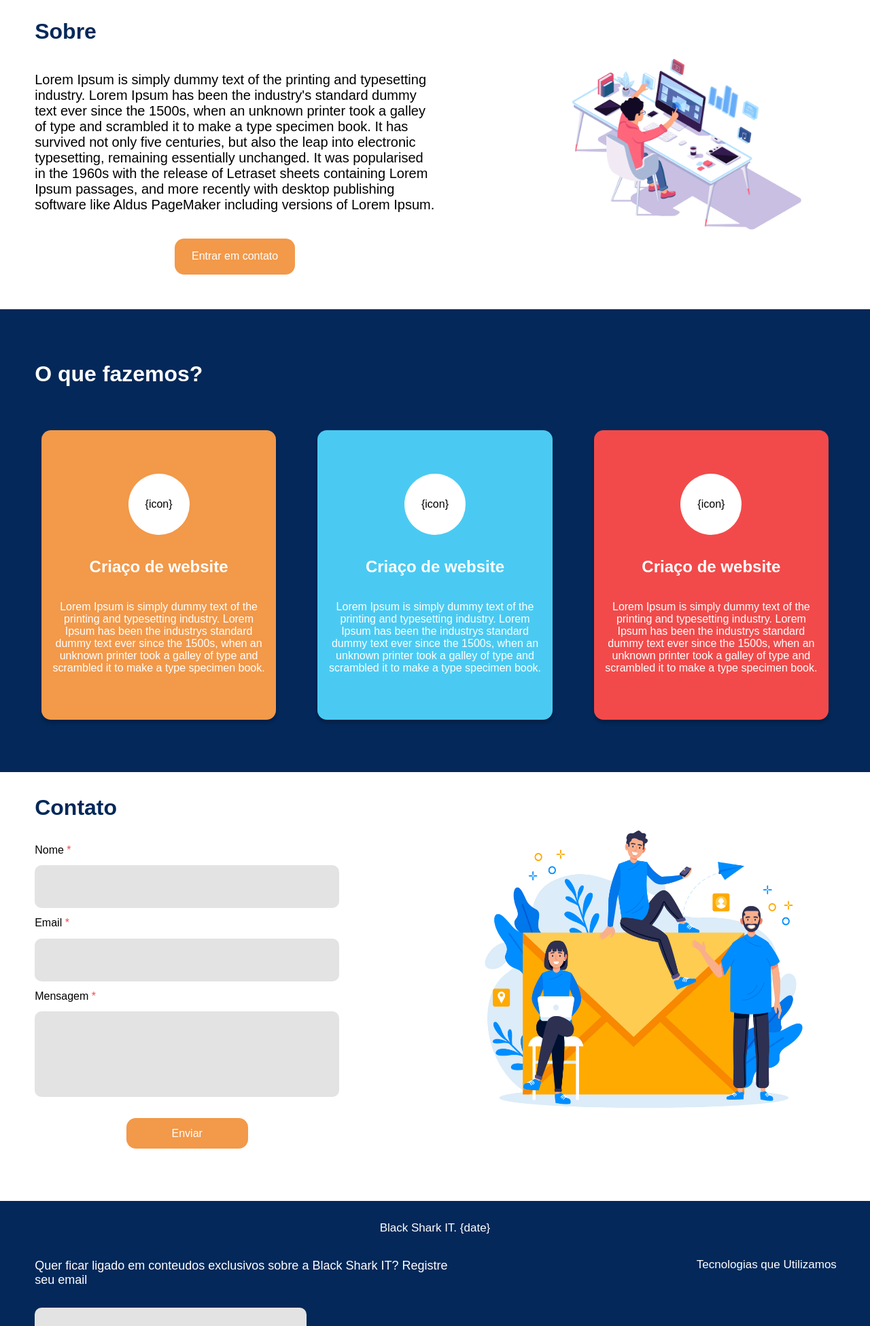
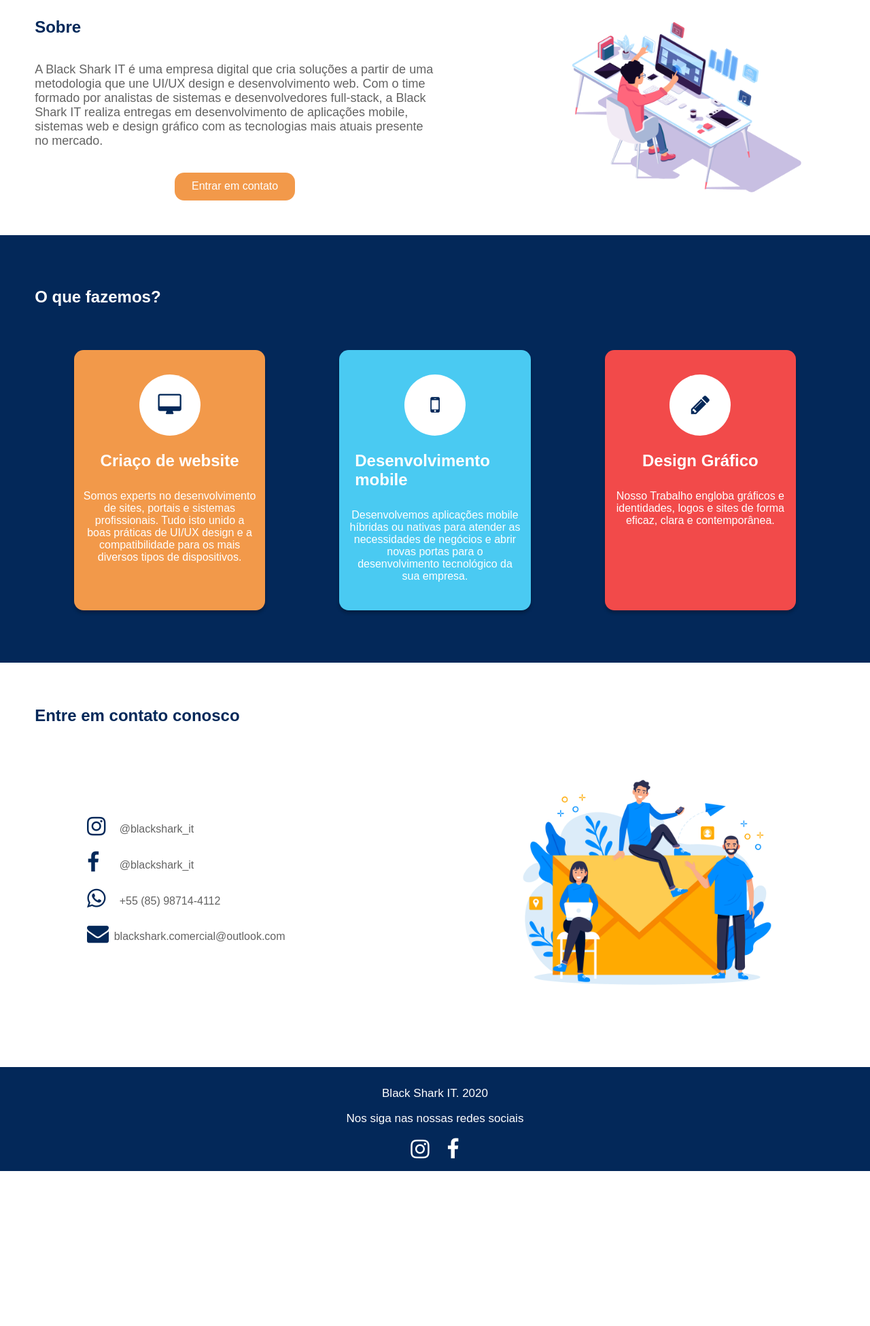
Before and after one commit to blacksharkit/blacksharkit.github.io, a plain HTML site: page index.html in a window 1280 px wide. Shown: the part 849-2800 px from the top of the page at 68% size. After the commit the page ends 2572 px from the top, so only its background shows below. Drawn offline with Linux system fonts and the light colour scheme.

Commit message:
Corrigido layout e migração completa do react para html

```diff
--- a/css/style.css
+++ b/css/style.css
@@ -110,6 +110,9 @@ body, html, #root {
 .home .content-top .content .buttons button:hover {
     opacity: 0.8;
 }
+
+
+/* about */
 .home .about-company-content {
     display: flex;
     width: 100%;
@@ -121,16 +124,17 @@ body, html, #root {
     flex-direction: column;
     padding: 3% 4%;
 }
-.home .about-company-content .content-infos h1 {
+.home .about-company-content .content-infos h2 {
     color: #032859;
 }
 .home .about-company-content .content-infos p {
-    font-size: 20px;
+    font-size: 18px;
+    color: #636363;
 }
 .home .about-company-content .content-infos button {
     margin: 0 auto;
     margin-top: 3%;
-    padding: 3% 0;
+    padding: 2% 0;
     width: 30%;
     font-size: 16px;
     border: none;
@@ -154,6 +158,9 @@ body, html, #root {
     width: 80%;
     margin-top: 3%;
 }
+
+
+/* services */
 .home .content-what-we-do {
     display: flex;
     flex-direction: column;
@@ -162,7 +169,7 @@ body, html, #root {
     padding: 1% 0;
     padding-bottom: 6%;
 }
-.home .content-what-we-do h1 {
+.home .content-what-we-do h2 {
     margin: 5% 4%;
     color: #fff;
 }
@@ -170,171 +177,12 @@ body, html, #root {
     display: flex;
     justify-content: space-evenly;
 }
-.home .content-contact-send {
-    display: flex;
-    width: 100%;
-    padding: 1% 0;
-    padding-bottom: 6%;
-}
-.home .content-contact-send .container-form {
-    width: 50%;
-    display: flex;
-    margin-left: 4%;
-    flex-direction: column;
-}
-.home .content-contact-send .container-form h1 {
-    color: #032859;
-}
-.home .content-contact-send .container-form form {
-    display: flex;
-    flex-direction: column;
-    width: 70%;
-}
-.home .content-contact-send .container-form form label {
-    margin-top: 3%;
-}
-.home .content-contact-send .container-form form label span {
-    color: #f24a4a;
-}
-.home .content-contact-send .container-form form input {
-    font-size: 16px;
-    margin-top: 3%;
-    border: none;
-    background: #e3e3e3;
-    border-radius: 10px;
-    padding: 5% 3%;
-    transition: 0.25s;
-}
-.home .content-contact-send .container-form form input:focus {
-    border: none;
-    border-left: 1px solid #f2994a;
-}
-.home .content-contact-send .container-form form textarea {
-    resize: none;
-    font-size: 16px;
-    margin-top: 3%;
-    border: none;
-    background: #e3e3e3;
-    border-radius: 10px;
-    padding: 10% 3%;
-}
-.home .content-contact-send .container-form form textarea:focus {
-    border: none;
-    border-left: 1px solid #f2994a;
-}
-.home .content-contact-send .container-form form button {
-    margin: 0 auto;
-    margin-top: 7%;
-    padding: 3% 0;
-    width: 40%;
-    font-size: 16px;
-    border: none;
-    border-radius: 14px;
-    cursor: pointer;
-    background-color: #f2994a;
-    color: white;
-    transition: 0.25s;
-}
-.home .content-contact-send .container-form form button:hover {
-    background: #c35a04 d7;
-    opacity: 0.8;
-}
-.home .content-contact-send .container-image {
-    display: flex;
-    justify-content: center;
-    align-items: center;
-    width: 40%;
-}
-.home footer {
-    width: 100%;
-    background: #032859;
-    padding: 1% 0;
-}
-.home footer .name-company {
-    text-align: center;
-    color: #fff;
-    font-size: 17px;
-}
-.home footer .container-email-and-techs {
-    display: flex;
-    margin-left: 4%;
-}
-.home footer .container-email-and-techs .content-email-news {
-    display: flex;
-    flex-direction: column;
-    width: 50%;
-}
-.home footer .container-email-and-techs .content-email-news p {
-    font-size: 18px;
-    color: #fff;
-}
-.home footer .container-email-and-techs .content-email-news form {
-    display: flex;
-    flex-direction: column;
-    width: 65%;
-}
-.home footer .container-email-and-techs .content-email-news form input {
-    font-size: 16px;
-    margin-top: 3%;
-    border: none;
-    background: #e3e3e3;
-    border-radius: 10px;
-    padding: 4% 3%;
-    transition: 0.25s;
-}
-.home footer .container-email-and-techs .content-email-news form input:focus {
-    border: none;
-    border-left: 1px solid #f2994a;
-}
-.home footer .container-email-and-techs .content-email-news form button {
-    margin-top: 7%;
-    padding: 3% 0;
-    width: 40%;
-    font-size: 16px;
-    border: none;
-    border-radius: 14px;
-    cursor: pointer;
-    background-color: #f28705;
-    color: white;
-    transition: 0.25s;
-}
-.home footer .container-email-and-techs .content-email-news form button:hover {
-    background-color: #f28705;
-    opacity: 0.8;
-}
-.home footer .container-email-and-techs .technologies-that-we-use {
-    display: flex;
-    flex-direction: column;
-    margin-left: auto;
-    margin-right: 4%;
-}
-.home footer .container-email-and-techs .technologies-that-we-use p {
-    color: #fff;
-    font-size: 17px;
-}
-.home footer .container-email-and-techs .technologies-that-we-use .content-icons {
-    display: flex;
-}
-.home footer .container-email-and-techs .technologies-that-we-use .content-icons .icon-techs {
-    margin-left: 1%;
-}
-.home footer .social-network {
-    display: flex;
-    justify-content: center;
-    align-items: center;
-}
-.home footer .social-network .link-network {
-    cursor: pointer;
-    margin-left: 1%;
-    margin-right: 1%;
-}
-
 .container-service {
     display: flex;
     flex-direction: column;
     align-items: center;
-    width: 25%;
-    padding: 4% 1%;
+    width: 20%;
+    padding: 2% 1%;
     box-shadow: 0px 4px 4px rgba(0, 0, 0, 0.25);
     border-radius: 14px;
 }
@@ -356,3 +204,87 @@ body, html, #root {
     text-align: center;
     color: #fff;
 }
+.container-service i {
+    font-size: 2rem;
+    color: #032859;
+}
+
+
+
+/* contact */
+.contact-info {
+    margin-left: 10%;
+    display: flex;
+    flex-direction: column;
+    width: 20%;
+}
+.contact-info .item {
+    margin-top: 5%;
+    display: flex;
+    align-items: center;
+}
+.contact-info i {
+    font-size: 2rem;
+    margin-right: 3%;
+    width: 40px;
+    height: 40px;
+    color: #032859;
+}
+.contact-info a {
+    color: #636363;
+    text-decoration: none;
+}
+.home .content-contact-send {
+    display: flex;
+    flex-direction: column;
+    width: 100%;
+}
+.home .content-contact-send h2 {
+    margin: 5% 4% 1%;
+    color: #032859;
+}
+.home .content-contact-send .content {
+    display: flex;
+    width: 100%;
+    padding: 1% 0;
+    padding-bottom: 6%;
+    align-items: center;
+}
+.home .content-contact-send .container-image {
+    display: flex;
+    justify-content: center;
+    align-items: center;
+    width: 400px;
+    height: 400px;
+    margin-left: auto;
+    margin-right: 10%;
+}
+
+
+/* footer */
+.home footer {
+    width: 100%;
+    background: #032859;
+    padding: 1% 0;
+}
+.home footer .name-company {
+    text-align: center;
+    color: #fff;
+    font-size: 17px;
+}
+.home footer .social-network {
+    display: flex;
+    justify-content: center;
+    align-items: center;
+}
+.home footer .social-network .link-network {
+    cursor: pointer;
+    margin-left: 1%;
+    margin-right: 1%;
+    font-size: 2rem;
+    color: white;
+    transition: 0.25s;
+}
+.home footer .social-network .link-network:hover {
+    color: #f2994a;
+}
--- a/index.html
+++ b/index.html
@@ -6,9 +6,10 @@
   <title>Document</title>
 
   <link rel="stylesheet" href="css/style.css">
+  <link rel="stylesheet" href="https://cdnjs.cloudflare.com/ajax/libs/font-awesome/4.7.0/css/font-awesome.min.css">
 </head>
 <body>
-  <div class='menu'>
+  <div class='menu' id='menu'>
 
     <img src='images/logo-white.png' class='logo' />
 
@@ -35,11 +36,11 @@
       </div>
     </div>
 
-    <div class='about-company-content'>
+    <div class='about-company-content' id='sobre'>
       <div class='content-infos'>
-        <h1>Sobre</h1>
+        <h2>Sobre</h2>
         <p>
-          Lorem Ipsum is simply dummy text of the printing and typesetting industry. Lorem Ipsum has been the industry's standard dummy text ever since the 1500s, when an unknown printer took a galley of type and scrambled it to make a type specimen book. It has survived not only five centuries, but also the leap into electronic typesetting, remaining essentially unchanged. It was popularised in the 1960s with the release of Letraset sheets containing Lorem Ipsum passages, and more recently with desktop publishing software like Aldus PageMaker including versions of Lorem Ipsum.
+          A Black Shark IT é uma empresa digital que cria soluções a partir de uma metodologia que une UI/UX design e desenvolvimento web. Com o time formado por analistas de sistemas e desenvolvedores full-stack, a Black Shark IT realiza entregas em desenvolvimento de aplicações mobile, sistemas web e design gráfico com as tecnologias mais atuais presente no mercado.
         </p>
         <button>Entrar em contato</button>
       </div>
@@ -48,79 +49,54 @@
       </div>
     </div>
 
-    <div class='content-what-we-do'>
-      <h1>O que fazemos?</h1>
+    <div class='content-what-we-do' id='servicos'>
+      <h2>O que fazemos?</h2>
 
       <div class='content-info-service'>
         <div class='container-service' style='background-color: #F2994A;'>
-          <div class='img-tech'>{icon}</div>
+          <div class='img-tech'><i class="fa fa-desktop"></i></div>
           <h2>Criaço de website</h2>
-          <p>Lorem Ipsum is simply dummy text of the printing and typesetting industry. Lorem Ipsum has been the industrys standard dummy text ever since the 1500s, when an unknown printer took a galley of type and scrambled it to make a type specimen book.</p>
+          <p>Somos experts no desenvolvimento de sites, portais e sistemas profissionais. Tudo isto unido a boas práticas de UI/UX design e a compatibilidade para os mais diversos tipos de dispositivos.</p>
         </div>
         <div class='container-service' style='background-color: #4ACAF2;'>
-          <div class='img-tech'>{icon}</div>
-          <h2>Criaço de website</h2>
-          <p>Lorem Ipsum is simply dummy text of the printing and typesetting industry. Lorem Ipsum has been the industrys standard dummy text ever since the 1500s, when an unknown printer took a galley of type and scrambled it to make a type specimen book.</p>
+          <div class='img-tech'><i class="fa fa-mobile"></i></div>
+          <h2>Desenvolvimento mobile</h2>
+          <p>Desenvolvemos aplicações mobile híbridas ou nativas para atender as necessidades de negócios e abrir novas portas para o desenvolvimento tecnológico da sua empresa.</p>
         </div>
         <div class='container-service' style='background-color: #F24A4A;'>
-          <div class='img-tech'>{icon}</div>
-          <h2>Criaço de website</h2>
-          <p>Lorem Ipsum is simply dummy text of the printing and typesetting industry. Lorem Ipsum has been the industrys standard dummy text ever since the 1500s, when an unknown printer took a galley of type and scrambled it to make a type specimen book.</p>
+          <div class='img-tech'><i class="fa fa-pencil"></i></div>
+          <h2>Design Gráfico</h2>
+          <p>Nosso Trabalho engloba gráficos e identidades, logos e sites de forma eficaz, clara e contemporânea.</p>
         </div>
       </div>
     </div>
 
-    <div class='content-contact-send'>
-      <div class='container-form'>
-        <h1>Contato</h1>
+    <div class='content-contact-send' id='contato'>
+      <h2>Entre em contato conosco</h2>
 
-        <form>
-          <label htmlFor='name'>Nome <span>*</span></label>
-          <input type='text' id='name' />
+      <div class='content'>
+        <div class='contact-info'>
+          <div class='item'><i class='fa fa-instagram'></i> <a href='https://www.instagram.com/blackshark_it/'>@blackshark_it</a></div>
+          <div class='item'><i class='fa fa-facebook'></i> <a href='https://www.instagram.com/blackshark_it/'>@blackshark_it</a></div>
+          <div class='item'><i class='fa fa-whatsapp'></i> <a href='https://bit.ly/3kim6M6'>+55 (85) 98714-4112</a></div>
+          <div class='item'><i class='fa fa-envelope'></i> <a href='mailto:blackshark.comercial@outlook.com'>blackshark.comercial@outlook.com</a></div>
+        </div>
 
-          <label htmlFor='email'>Email <span>*</span></label>
-          <input type='text' id='email' />
-
-          <label htmlFor='message'>Mensagem <span>*</span></label>
-          <textarea id='message'></textarea>
-
-          <button>Enviar</button>
-        </form>
+        <img src='images/contact-image.png' class='container-image' alt='contact Image' />
       </div>
-
-      <img src='images/contact-image.png' class='container-image' alt='contact Image' />
-
     </div>
 
     <footer>
-      <p class='name-company'>Black Shark IT. <span>{date}</span></p>
-
-      <div class='container-email-and-techs'>
-        <div class='content-email-news'>
-          <p>Quer ficar ligado em conteudos exclusivos sobre a Black Shark IT? Registre seu email</p>
-          <form>
-            <input type='text' />
-
-            <button>Enviar</button>
-          </form>
-        </div>
-        <div class='technologies-that-we-use'>
-          <p>Tecnologias que Utilizamos</p>
-          <div class='content-icons'>
-            <FaPython size={40} class='icon-techs' color='#F28705' />
-            <DiDjango size={40} class='icon-techs' color='#F28705' />
-            <FaHtml5 size={40} class='icon-techs' color='#F28705' />
-            <FaReact size={40} class='icon-techs' color='#F28705' />
-          </div>
-        </div>
-      </div>
+      <p class='name-company'>Black Shark IT. <span id='year'></span></p>
 
       <p class='name-company'>Nos siga nas nossas redes sociais</p>
       <div class='social-network'>
-        <FaFacebookSquare class='link-network' size={40} color='#fff' />
-        <FiInstagram class='link-network' size={40} color='#fff' />
+        <a class='link-network' href='https://www.instagram.com/blackshark_it/' target='_black'><i class='fa fa-instagram'></i></a>
+        <a class='link-network' href=''><i class='fa fa-facebook'></i></a>
       </div>
     </footer>
   </div>
+
+  <script src='js/main.js'></script>
 </body>
 </html>
--- /dev/null
+++ b/js/main.js
@@ -0,0 +1,16 @@
+window.onload = () => {
+  const date = new Date()
+  const year = date.getFullYear()
+
+  const yearElement = document.querySelector('#year')
+  yearElement.innerHTML = year
+}
+
+window.onscroll = () => {
+  const menu = document.querySelector('#menu')
+
+  if(window.scrollY < 30)
+    menu.classList.remove('menu-scroll')
+  else
+    menu.classList.add('menu-scroll')
+}
```
